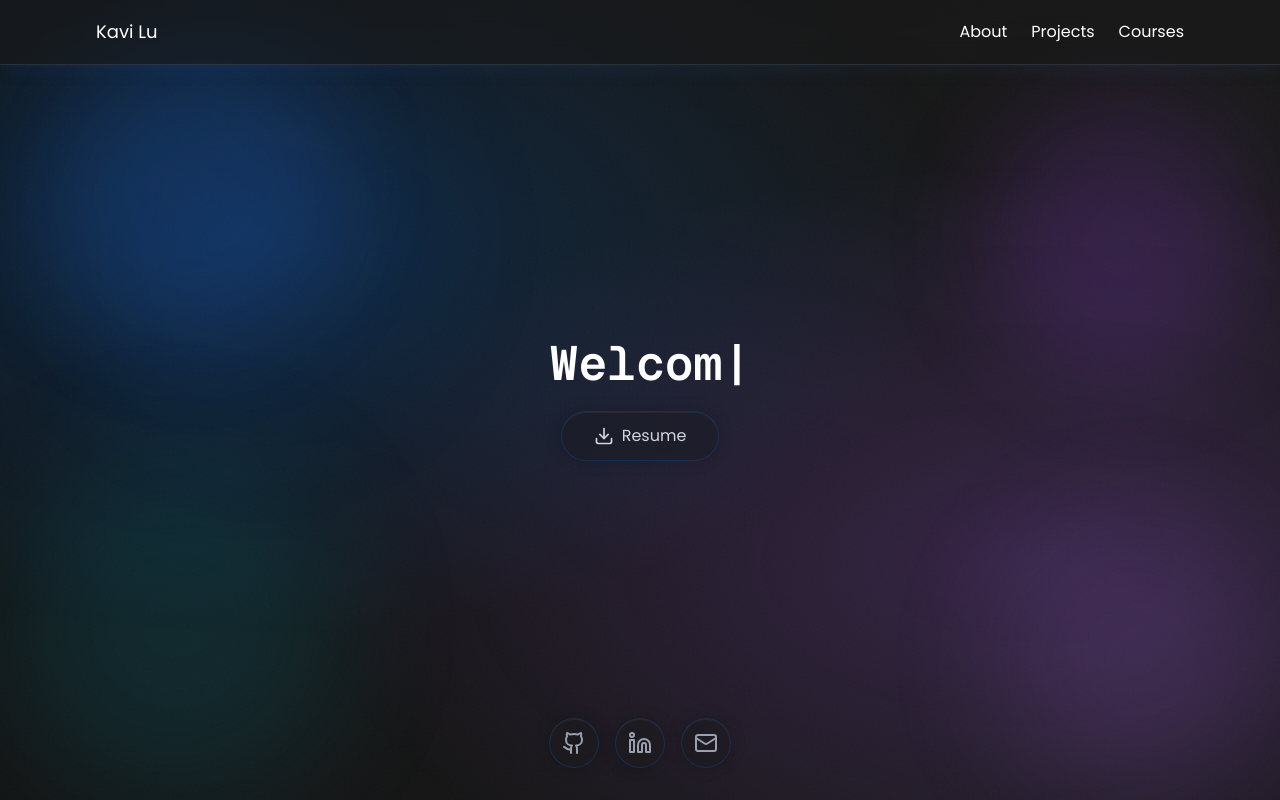
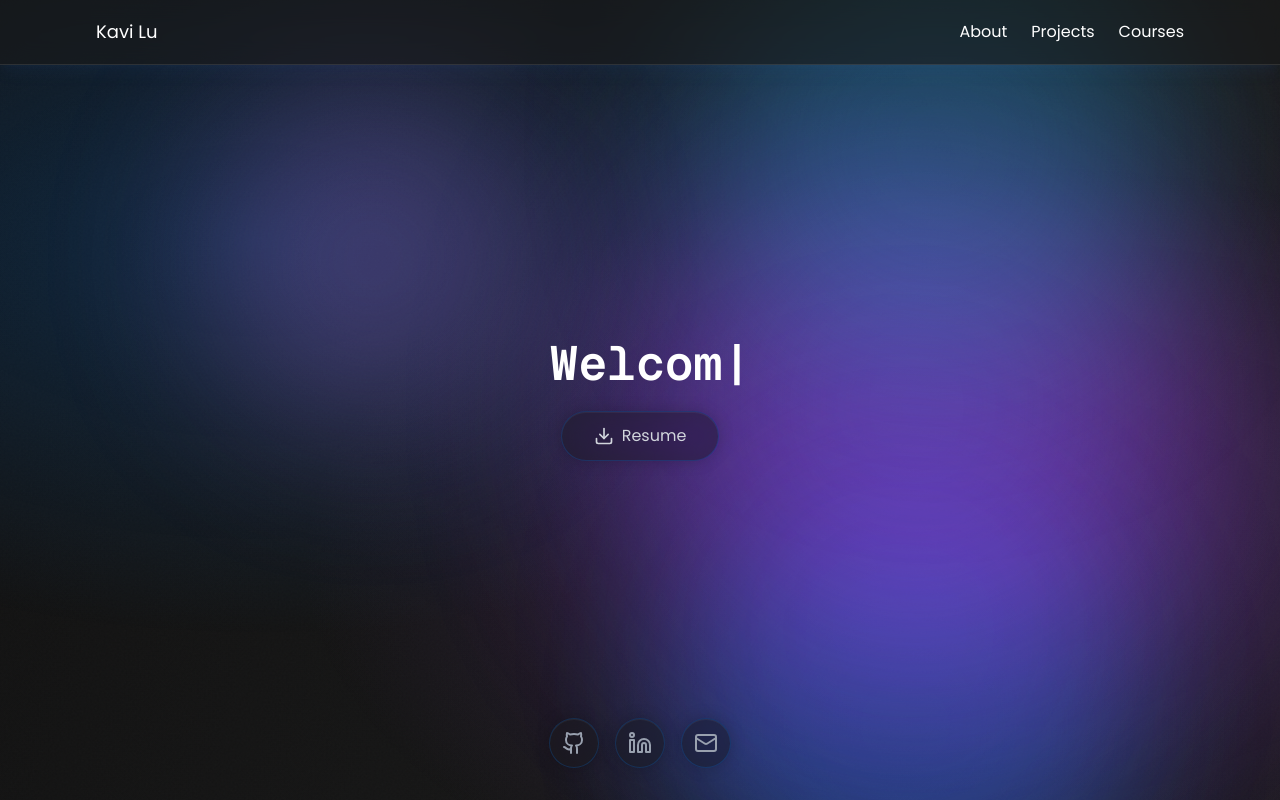
Before and after one commit to Kavi-1/portfolio-kavi, a Next.js app: page / in a window 1280 px wide. Shown: the top 800 px of the page. Built offline with nearby package versions, Linux system fonts and the light colour scheme.

Commit message:
fix animations

```diff
--- a/app/components/main.tsx
+++ b/app/components/main.tsx
@@ -63,6 +63,9 @@ export default function Main() {
 
             <motion.div
                 className="relative flex flex-col items-center gap-6 justify-center h-full z-10"
+                initial={{ opacity: 0, y: 20 }}
+                animate={{ opacity: 1, y: 0 }}
+                transition={{ duration: 1, ease: "easeOut" }}
             >
                 <Typewriter />
                 <motion.a
@@ -82,6 +85,9 @@ export default function Main() {
             </motion.div>
             <motion.div
                 className="absolute bottom-8 left-0 w-full flex justify-center gap-4 z-10"
+                initial={{ opacity: 0, y: 25 }}
+                animate={{ opacity: 1, y: 0 }}
+                transition={{ delay: 0.8, duration: 0.8, ease: "easeOut" }}
             >
                 <motion.a
                     href="https://www.github.com/Kavi-1"
--- a/app/components/nav.tsx
+++ b/app/components/nav.tsx
@@ -10,6 +10,9 @@ export default function Nav() {
     return (
         <motion.nav
             className="font-poppins fixed top-0 left-0 z-50 w-full bg-[#1A1A1A]/60 backdrop-blur-md border-b border-white/10 shadow-lg shadow-blue-500/5"
+            initial={{ y: -100 }}
+            animate={{ y: 0 }}
+            transition={{ duration: 1, ease: "easeOut" }}
         >
             <div className="max-w-6xl mx-auto px-6 md:px-8 flex items-center justify-between h-16">
                 <div className="text-lg">
--- a/app/page.tsx
+++ b/app/page.tsx
@@ -21,7 +21,7 @@ export default function Home() {
       {/* Animated gradient orbs - floating across entire screen */}
       <motion.div
         className="fixed top-0 left-0 w-96 h-96 bg-blue-500/70 rounded-full blur-3xl pointer-events-none"
-        initial={false}
+        initial={{ y: "0vh", x: "0vw", opacity: 0.2, scale: 0.8 }}
         animate={{
           y: ["0vh", "40vh", "70vh", "25vh", "85vh", "15vh", "55vh", "0vh"],
           x: ["0vw", "55vw", "20vw", "80vw", "45vw", "70vw", "10vw", "0vw"],
@@ -36,7 +36,7 @@ export default function Home() {
       />
       <motion.div
         className="fixed top-0 right-0 w-[320px] h-[320px] bg-purple-500/65 rounded-full blur-3xl pointer-events-none"
-        initial={false}
+        initial={{ y: "10vh", x: "0vw", opacity: 0.25, scale: 0.85 }}
         animate={{
           y: ["10vh", "55vh", "80vh", "30vh", "65vh", "5vh", "45vh", "10vh"],
           x: ["0vw", "-40vw", "-75vw", "-15vw", "-60vw", "-85vw", "-25vw", "0vw"],
@@ -51,7 +51,7 @@ export default function Home() {
       />
       <motion.div
         className="fixed bottom-0 left-0 w-[350px] h-[350px] bg-cyan-500/50 rounded-full blur-3xl pointer-events-none"
-        initial={false}
+        initial={{ y: "0vh", x: "0vw", opacity: 0.25, scale: 1 }}
         animate={{
           y: ["0vh", "-60vh", "-30vh", "-70vh", "0vh"],
           x: ["0vw", "60vw", "80vw", "20vw", "0vw"],
@@ -67,7 +67,7 @@ export default function Home() {
       />
       <motion.div
         className="fixed bottom-0 right-0 w-[280px] h-[280px] bg-purple-400/50 rounded-full blur-3xl pointer-events-none"
-        initial={false}
+        initial={{ y: "0vh", x: "0vw", opacity: 0.25, scale: 1 }}
         animate={{
           y: ["0vh", "-50vh", "-80vh", "-20vh", "0vh"],
           x: ["0vw", "-60vw", "-30vw", "-70vw", "0vw"],
@@ -83,7 +83,7 @@ export default function Home() {
       />
       <motion.div
         className="fixed top-1/2 left-1/2 -translate-x-1/2 -translate-y-1/2 w-[400px] h-[400px] bg-blue-600/25 rounded-full blur-3xl pointer-events-none"
-        initial={false}
+        initial={{ y: "-20vh", x: "-30vw", opacity: 0.2, scale: 1 }}
         animate={{
           y: ["-20vh", "30vh", "-10vh", "20vh", "-20vh"],
           x: ["-30vw", "20vw", "30vw", "-20vw", "-30vw"],
```
